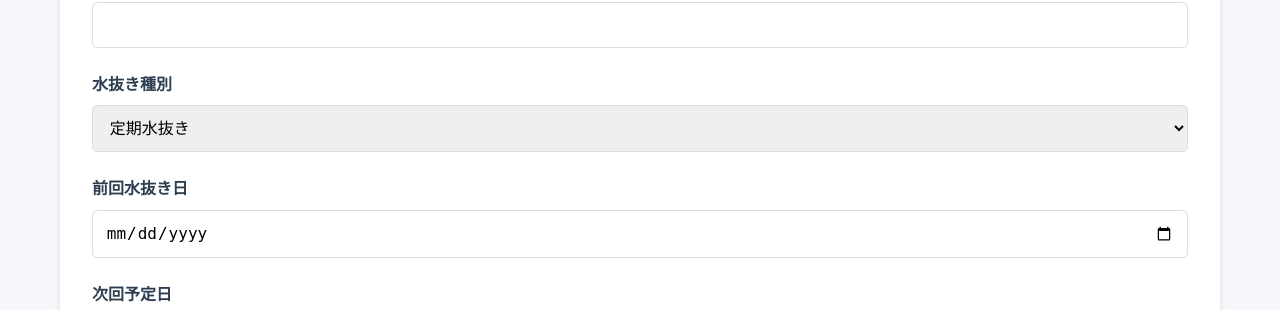
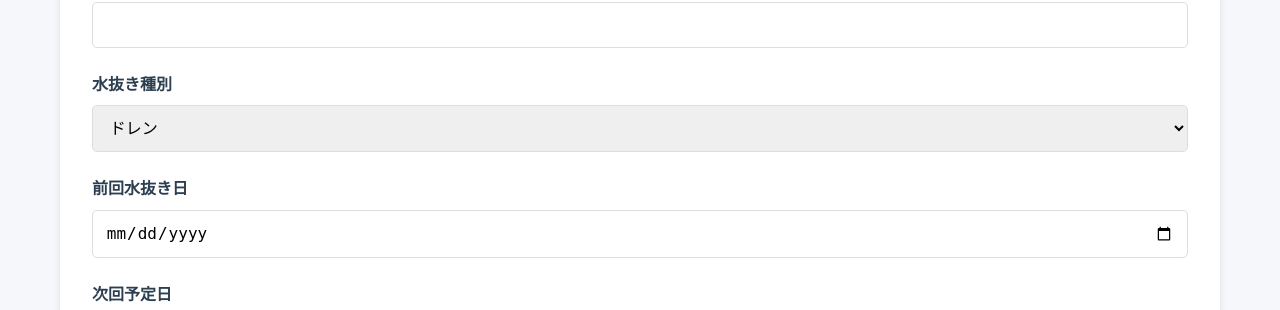
Before and after one commit to saito-izu/izusou-portal, a PHP site: page /modules/water_service/water_drainage.php in a window 1280 px wide. Shown: the part 784-1094 px from the top of the page. Run offline with PHP 8.4, Linux system fonts and the light colour scheme; data comes from the database, SQL or seed files in the repository.

Commit message:
fix: 水抜き箇所の水抜き種別を更新
水抜き種別の選択肢を以下に変更：
- ドレン
- 水栓
- 取出し

```diff
--- a/modules/water_service/water_drainage.php
+++ b/modules/water_service/water_drainage.php
@@ -70,9 +70,9 @@ include __DIR__ . '/../../includes/header.php';
         <div class="form-group">
             <label for="drainage_type">水抜き種別</label>
             <select id="drainage_type" name="drainage_type">
-                <option value="定期水抜き">定期水抜き</option>
-                <option value="季節水抜き">季節水抜き（冬季）</option>
-                <option value="緊急水抜き">緊急水抜き</option>
+                <option value="ドレン">ドレン</option>
+                <option value="水栓">水栓</option>
+                <option value="取出し">取出し</option>
             </select>
         </div>
 
```
